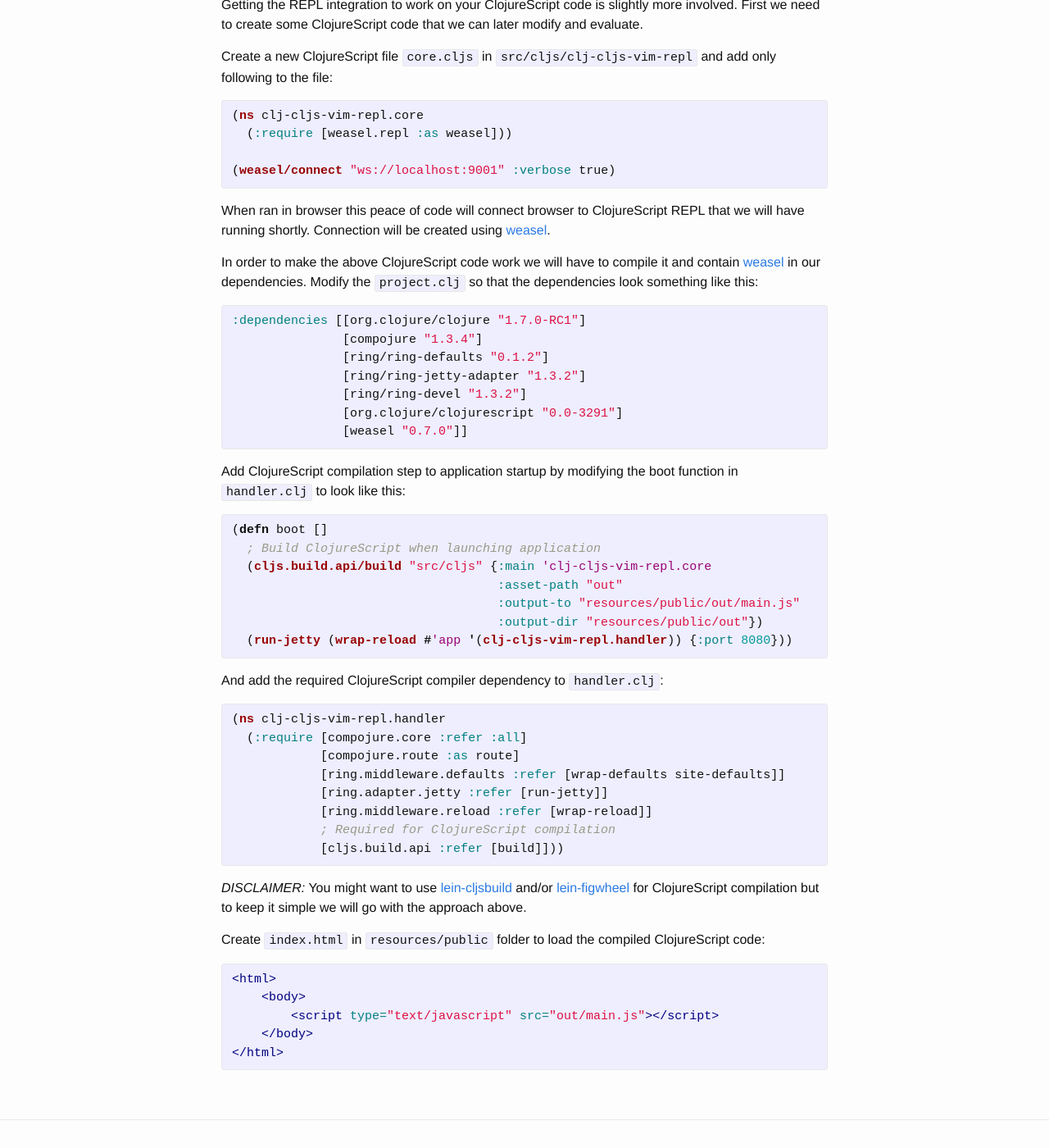
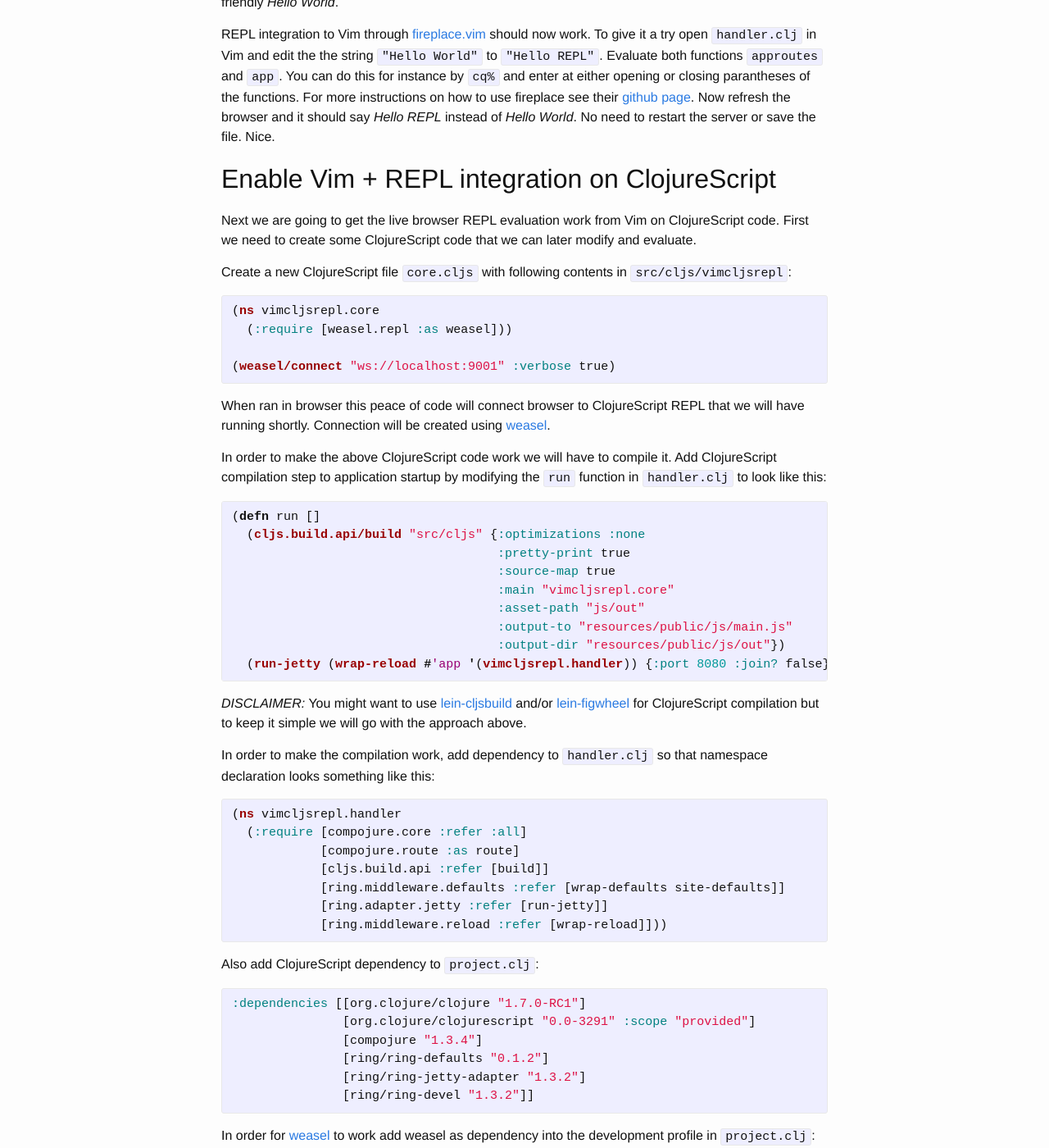
Before and after one commit to uhef/cljproto-blog, a Jekyll site: the page built from _posts/2015-06-10-clj-cljs-vim-repl.markdown, in a window 1280 px wide and 1400 px high, scrolled down 2024 px. Shown: the whole window at 82% size. Built offline with Jekyll 4.4.1, drawn with Linux system fonts in a browser that asks for light colours; some of the changed text lies outside the part shown.

Commit message:
Add ClojureScript REPL instructions

```diff
--- a/_posts/2015-06-10-clj-cljs-vim-repl.markdown
+++ b/_posts/2015-06-10-clj-cljs-vim-repl.markdown
@@ -14,13 +14,24 @@ Create test project
 -------------------
 Create an empty Clojure Compojure project for this exercise. After doing this once it should be easy to integrate REPL integration to an existing project as well:
 
-`lein new compojure clj-cljs-vim-repl`
+`lein new compojure vimcljsrepl`
 
-Upgrade the used Clojure and Compojure version immediatelly to something newer. We are going to need these versions when we start to work on ClojureScript. Modify the dependencies in `project.clj` to look like this:
+Upgrade the used Clojure, Compojure and Leiningen versions immediatelly to something newer. We are going to need these versions when we start to work on ClojureScript. Modify the dependencies in `project.clj` to look like this:
 {% highlight clojure %}
+:min-lein-version "2.5.0"
 :dependencies [[org.clojure/clojure "1.7.0-RC1"]
                [compojure "1.3.4"]
                [ring/ring-defaults "0.1.2"]]
+{% endhighlight %}
+
+Also create `clj` directory for Clojure code to separate it from ClojureScript code and move `handler.clj`there:
+
+    mkdir -p src/clj/vimcljsrepl
+    mv src/vimcljsrepl/handler.clj src/clj/vimcljsrepl/
+
+Add the `clj` path as a source path to `project.clj`:
+{% highlight clojure %}
+:source-paths ["src/clj"]
 {% endhighlight %}
 
 Enable Vim + REPL integration on Clojure code
@@ -28,8 +39,8 @@ Enable Vim + REPL integration on Clojure code
 Add function to `handler.clj` that can be called from REPL to start the server:
 
 {% highlight clojure %}
-(defn boot []
-  (run-jetty (wrap-reload #'app '(clj-cljs-vim-repl.handler)) {:port 8080}))
+(defn run []
+  (run-jetty (wrap-reload #'app '(vimcljsrepl.handler)) {:port 8080 :join? false}))
 {% endhighlight %}
 
 `run-jetty` will run the service in Jetty standalone server. `wrap-reload` will reload the namespace before each request is handled.
@@ -61,21 +72,21 @@ You can now try the REPL and the service by running
 
 and executing the following in the REPL:
 
-    user=> (use 'clj-cljs-vim-repl.handler)
-    user=> (boot)
+    user=> (use 'vimcljsrepl.handler)
+    user=> (run)
 
-This will start the server in port 8080. Directing your browser to [http://localhost:8080/][localhost] should print *Hello World*.
+This will start the server in port 8080. Directing your browser to [http://localhost:8080/][localhost] should show friendly  *Hello World*.
 
 REPL integration to Vim through [fireplace.vim][fireplace] should now work. To give it a try open `handler.clj` in Vim and edit the the string `"Hello World"` to `"Hello REPL"`. Evaluate both functions `approutes` and `app`. You can do this for instance by `cq%` and enter at either opening or closing parantheses of the functions. For more instructions on how to use fireplace see their [github page][fireplace]. Now refresh the browser and it should say *Hello REPL* instead of *Hello World*. No need to restart the server or save the file. Nice.
 
 Enable Vim + REPL integration on ClojureScript
 ----------------------------------------------
-Getting the REPL integration to work on your ClojureScript code is slightly more involved. First we need to create some ClojureScript code that we can later modify and evaluate.
+Next we are going to get the live browser REPL evaluation work from Vim on ClojureScript code. First we need to create some ClojureScript code that we can later modify and evaluate.
 
-Create a new ClojureScript file `core.cljs` in `src/cljs/clj-cljs-vim-repl` and add only following to the file:
+Create a new ClojureScript file `core.cljs` with following contents in `src/cljs/vimcljsrepl`:
 
 {% highlight clojure %}
-(ns clj-cljs-vim-repl.core
+(ns vimcljsrepl.core
   (:require [weasel.repl :as weasel]))
 
 (weasel/connect "ws://localhost:9001" :verbose true)
@@ -83,55 +94,119 @@ Create a new ClojureScript file `core.cljs` in `src/cljs/clj-cljs-vim-repl` and
 
 When ran in browser this peace of code will connect browser to ClojureScript REPL that we will have running shortly. Connection will be created using [weasel][weasel].
 
-In order to make the above ClojureScript code work we will have to compile it and contain [weasel][weasel] in our dependencies. Modify the `project.clj` so that the dependencies look something like this:
+In order to make the above ClojureScript code work we will have to compile it. Add ClojureScript compilation step to application startup by modifying the `run` function in `handler.clj` to look like this:
+
+{% highlight clojure %}
+(defn run []
+  (cljs.build.api/build "src/cljs" {:optimizations :none
+                                    :pretty-print true
+                                    :source-map true
+                                    :main "vimcljsrepl.core"
+                                    :asset-path "js/out"
+                                    :output-to "resources/public/js/main.js"
+                                    :output-dir "resources/public/js/out"})
+  (run-jetty (wrap-reload #'app '(vimcljsrepl.handler)) {:port 8080 :join? false}))
+{% endhighlight %}
+*DISCLAIMER:* You might want to use [lein-cljsbuild][lein-cljsbuild] and/or [lein-figwheel][lein-figwheel] for ClojureScript compilation but to keep it simple we will go with the approach above.
+
+In order to make the compilation work, add dependency to `handler.clj` so that namespace declaration looks something like this:
+
+{% highlight clojure %}
+(ns vimcljsrepl.handler
+  (:require [compojure.core :refer :all]
+            [compojure.route :as route]
+            [cljs.build.api :refer [build]]
+            [ring.middleware.defaults :refer [wrap-defaults site-defaults]]
+            [ring.adapter.jetty :refer [run-jetty]]
+            [ring.middleware.reload :refer [wrap-reload]]))
+{% endhighlight %}
+
+Also add ClojureScript dependency to `project.clj`:
 
 {% highlight clojure %}
 :dependencies [[org.clojure/clojure "1.7.0-RC1"]
+               [org.clojure/clojurescript "0.0-3291" :scope "provided"]
                [compojure "1.3.4"]
                [ring/ring-defaults "0.1.2"]
                [ring/ring-jetty-adapter "1.3.2"]
-               [ring/ring-devel "1.3.2"]
-               [org.clojure/clojurescript "0.0-3291"]
-               [weasel "0.7.0"]]
+               [ring/ring-devel "1.3.2"]]
 {% endhighlight %}
 
-Add ClojureScript compilation step to application startup by modifying the boot function in `handler.clj` to look like this:
+In order for [weasel][weasel] to work add weasel as dependency into the development profile in `project.clj`:
 
 {% highlight clojure %}
-(defn boot []
-  ; Build ClojureScript when launching application
-  (cljs.build.api/build "src/cljs" {:main 'clj-cljs-vim-repl.core
-                                    :asset-path "out"
-                                    :output-to "resources/public/out/main.js"
-                                    :output-dir "resources/public/out"})
-  (run-jetty (wrap-reload #'app '(clj-cljs-vim-repl.handler)) {:port 8080}))
+{:dev {:dependencies [[weasel "0.7.0"]]}}
 {% endhighlight %}
 
-And add the required ClojureScript compiler dependency to `handler.clj`:
+Notice also that you can remove the dependencies `javax.servlet/servlet-api` and `ring-mock` since we are not going to need them for this.
+
+Add ClojureScript source path to source paths in `project.clj`. `source-paths` should now look like:
+
 {% highlight clojure %}
-(ns clj-cljs-vim-repl.handler
-  (:require [compojure.core :refer :all]
-            [compojure.route :as route]
-            [ring.middleware.defaults :refer [wrap-defaults site-defaults]]
-            [ring.adapter.jetty :refer [run-jetty]]
-            [ring.middleware.reload :refer [wrap-reload]]
-            ; Required for ClojureScript compilation
-            [cljs.build.api :refer [build]]))
+:source-paths ["src/clj" "src/cljs"]
 {% endhighlight %}
 
-*DISCLAIMER:* You might want to use [lein-cljsbuild][lein-cljsbuild] and/or [lein-figwheel][lein-figwheel] for ClojureScript compilation but to keep it simple we will go with the approach above.
-
-Create `index.html` in `resources/public` folder to load the compiled ClojureScript code:
+Finally, to load the newly compiled ClojureScript code create `index.html` in `resources/public` with contents like this:
 {% highlight html %}
 <html>
-    <body>
-        <script type="text/javascript" src="out/main.js"></script>
-    </body>
+<head>
+</head>
+<body>
+  <script type="application/javascript" src="js/main.js"></script>
+</body>
 </html>
 {% endhighlight %}
 
+Now if you restart the `lein repl` and run the commands to start the server and direct your browser to [http://localhost:8080/index.html][localhost-index] you should see from browser development tools that the browser tries to establish connection with the REPL.
+
+Finally we are going to put in building blocks so that [fireplace.vim][fireplace] can use [piggieback][piggieback] to setup [weasel][weasel] nREPL session to which the browser can connect.
+
+We are going to setup the `project.clj` first. Modify the development environment section so that it looks like following:
+{% highlight clojure %}
+{:dev {:repl-options {:init-ns vimcljsrepl.handler
+                      :nrepl-middleware [cemerick.piggieback/wrap-cljs-repl]}
+       :dependencies [[weasel "0.7.0"]
+                      [org.clojure/tools.nrepl "0.2.10"]
+                      [com.cemerick/piggieback "0.2.1"]]}}
+{% endhighlight %}
+As you can see we will use [piggieback][piggieback] as the nREPL middleware. This allows Vim to "piggieback" to [weasel][weasel] REPL. [piggieback][piggieback] requires `org.clojure/tools.nrepl` to be included explicitly. `init-ns` is set to `vimcljsrepl.handler`. This is just to remove the need to explicitly run `(use 'vimcljsrepl.handler)` when REPL is launched and can be left out.
+
+We need a function that will launch REPL session in [piggieback][piggieback]. Create one in `handler.clj`:
+{% highlight clojure %}
+(defn repl-env []
+  (weasel.repl.server/stop)
+  (weasel.repl.websocket/repl-env :ip "0.0.0.0" :port 9001))
+{% endhighlight %}
+
+And update requires in `handler.clj` namespace accordingly:
+{% highlight clojure %}
+(ns vimcljsrepl.handler
+  (:require [compojure.core :refer :all]
+            [compojure.route :as route]
+            weasel.repl.websocket
+            weasel.repl.server
+            [cljs.build.api :refer [build]]
+            [ring.middleware.defaults :refer [wrap-defaults site-defaults]]
+            [ring.adapter.jetty :refer [run-jetty]]
+            [ring.middleware.reload :refer [wrap-reload]]))
+{% endhighlight %}
+
+Everything is now set for the ClojureScript Vim REPL integration to work.
+
+To try it out run the REPL with `lein repl`, start the server by running `(run)` (notice that since `init-ns` was modified you don't need to run `(use 'vimcljsrepl.handler)` anymore). When the server is running go to Vim and run `:Piggieback (vimcljsrepl.handler/repl-env)`. This will halt the Vim until you connect to REPL with your browser. Direct your browser to [http://localhost:8080/index.html][localhost-index]. Connection from browser to REPL should now be established and the Vim should respond normally again. Go to `core.cljs` - file and add following line (no need to save the file):
+
+{% highlight clojure %}
+(js/alert "Hello Browser!")
+{% endhighlight %}
+
+Evaluate the alert for instance by entering `cq%` and enter at either opening or closing parantheses and observe the alert box on the browser.
+
+Your REPL integration to both Clojure and ClojureScript are now working.
+
 [fireplace]: https://github.com/tpope/vim-fireplace
 [localhost]: http://localhost:8080/
+[localhost-index]: http://localhost:8080/index.html
 [weasel]:    https://github.com/tomjakubowski/weasel
+[piggieback]: https://github.com/cemerick/piggieback
 [lein-cljsbuild]: https://github.com/emezeske/lein-cljsbuild
 [lein-figwheel]: https://github.com/bhauman/lein-figwheel
```
Also changed, not shown: Gemfile.lock.
